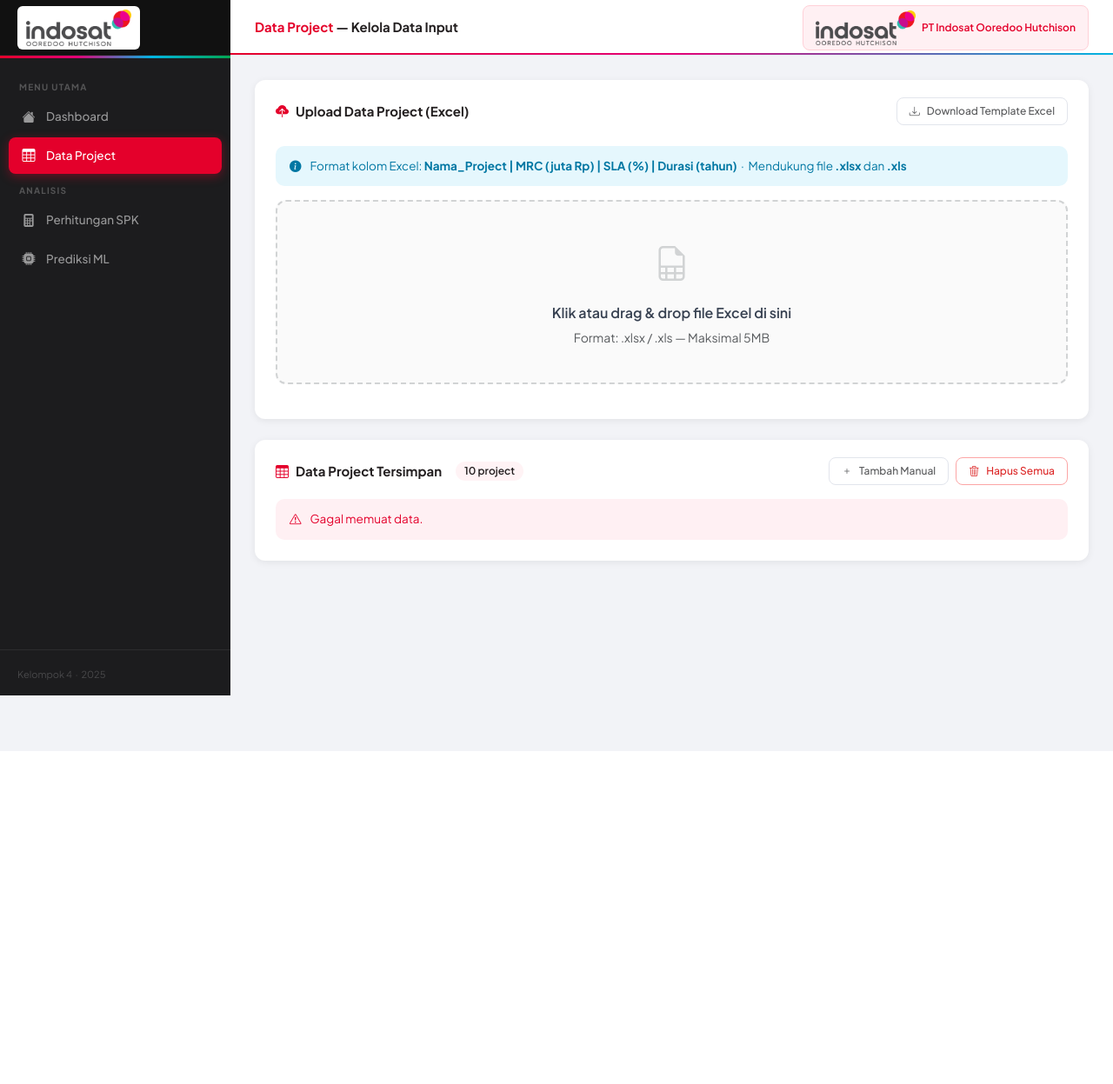
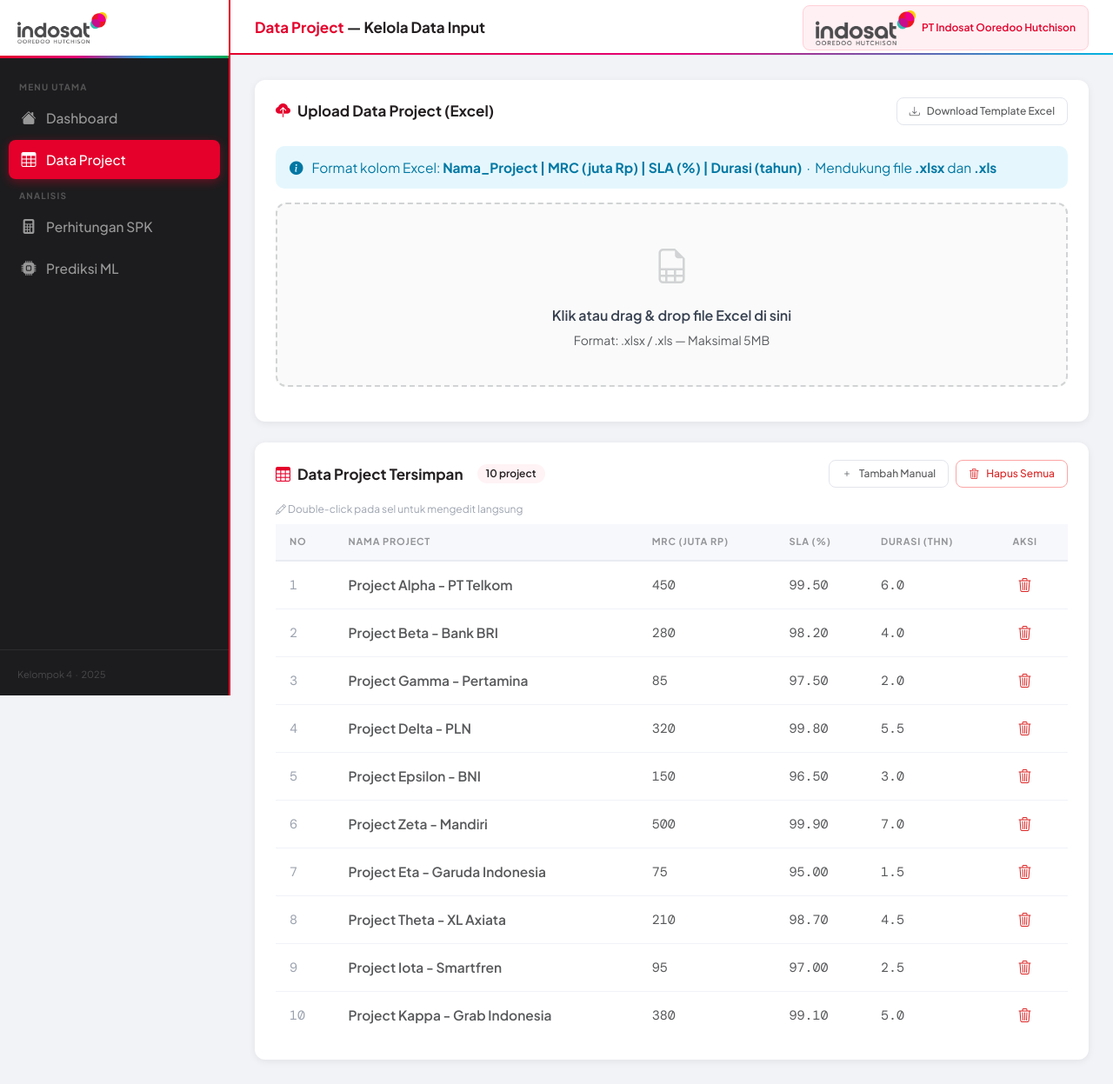
Before and after one commit to zifu10/SPK_Project_Indosat, a Flask app: page /data/ in a window 1280 px wide. Shown: the whole page at 87% size. Before the commit the page ends 864 px from the top, so only its background shows below. Run offline with Flask 3, Linux system fonts and the light colour scheme; data comes from the database, SQL or seed files in the repository.

Commit message:
First Revised

```diff
--- a/routes/data.py
+++ b/routes/data.py
@@ -271,11 +271,15 @@ def tambah():
 @data_bp.route('/list', methods=['GET'])
 def list_projects():
     projects = get_all_projects()
-    # Konversi Decimal ke float agar bisa di-JSON-serialize
+    cleaned = []
     for p in projects:
-        p['mrc']    = float(p['mrc'])
-        p['sla']    = float(p['sla'])
-        p['durasi'] = float(p['durasi'])
-        p['created_at']  = str(p['created_at'])
-        p['updated_at']  = str(p['updated_at'])
-    return jsonify({'success': True, 'data': projects})
+        cleaned.append({
+            'id':           int(p['id']),
+            'nama_project': str(p['nama_project']),
+            'mrc':          float(p['mrc']),
+            'sla':          float(p['sla']),
+            'durasi':       float(p['durasi']),
+            'created_at':   str(p['created_at']) if p.get('created_at') else '',
+            'updated_at':   str(p['updated_at']) if p.get('updated_at') else '',
+        })
+    return jsonify({'success': True, 'data': cleaned})
--- a/static/css/style.css
+++ b/static/css/style.css
@@ -43,23 +43,23 @@ body {
     display: flex;
     flex-direction: column;
     z-index: 1000;
+    border-right: 2px solid var(--ioh-red);
 }
 
 .sidebar-brand {
-    padding: 0 20px;
+    padding: 0;
     height: var(--topbar-h);
     display: flex;
     align-items: center;
-    background: #111111;
-    border-bottom: 1px solid rgba(255,255,255,.06);
+    background: white;
+    border-bottom: none;
 }
 
 .sidebar-brand img {
-    height: 50px;
+    height: 60px;
     width: auto;
-    background: white;
-    padding: 4px 10px;
-    border-radius: 6px;
+    padding: 12px 20px;
+    object-fit: contain;
 }
 
 .sidebar-color-bar {
@@ -95,7 +95,7 @@ body {
     border-radius: 8px;
     color: rgba(255,255,255,.55);
     text-decoration: none;
-    font-size: 13.5px;
+    font-size: 15.5px;
     font-weight: 500;
     transition: var(--transition);
     margin-bottom: 2px;
@@ -112,7 +112,7 @@ body {
     box-shadow: 0 3px 12px rgba(228,0,43,.4);
 }
 
-.sidebar-link i { font-size: 15px; width: 18px; text-align: center; flex-shrink: 0; }
+.sidebar-link i { font-size: 17px; width: 18px; text-align: center; flex-shrink: 0; }
 
 .sidebar-footer {
     padding: 14px 20px;
@@ -149,7 +149,7 @@ body {
 }
 
 .topbar-title {
-    font-size: 15px;
+    font-size: 17px;
     font-weight: 700;
     color: var(--ioh-black);
     flex: 1;
@@ -201,7 +201,7 @@ body {
 }
 
 .card-title-custom {
-    font-size: 15px;
+    font-size: 17px;
     font-weight: 700;
     color: var(--ioh-black);
     display: flex;
@@ -254,7 +254,7 @@ body {
     color: white;
     padding: 10px 20px;
     border-radius: 8px;
-    font-size: 13.5px;
+    font-size: 15.5px;
     font-weight: 600;
     transition: var(--transition);
     display: inline-flex;
@@ -279,7 +279,7 @@ body {
     color: var(--ioh-gray-dark);
     padding: 9px 18px;
     border-radius: 8px;
-    font-size: 13.5px;
+    font-size: 15.5px;
     font-weight: 500;
     transition: var(--transition);
     display: inline-flex;
@@ -300,7 +300,7 @@ body {
     width: 100%;
     border-collapse: separate;
     border-spacing: 0;
-    font-size: 13.5px;
+    font-size: 15.5px;
 }
 
 .table-custom thead th {
@@ -354,10 +354,10 @@ body {
 .method-card.selected { border-color: var(--ioh-red); background: #FFF8FA; box-shadow: 0 4px 18px rgba(228,0,43,.15); }
 .method-card .method-name { font-size: 20px; font-weight: 800; color: var(--ioh-red); font-family: 'DM Mono', monospace; }
 .method-card .method-full { font-size: 11.5px; color: var(--ioh-gray-mid); margin-top: 3px; }
-.method-card .method-desc { font-size: 13px; color: var(--ioh-gray-dark); margin-top: 10px; line-height: 1.55; }
+.method-card .method-desc { font-size: 15px; color: var(--ioh-gray-dark); margin-top: 10px; line-height: 1.55; }
 
 /* ===== ALERTS ===== */
-.alert-custom { border-radius: 10px; padding: 13px 16px; font-size: 13.5px; border: none; display: flex; align-items: flex-start; gap: 10px; }
+.alert-custom { border-radius: 10px; padding: 13px 16px; font-size: 15.5px; border: none; display: flex; align-items: flex-start; gap: 10px; }
 .alert-success-custom { background: #E5F7EE; color: #006B35; }
 .alert-error-custom   { background: #FFF0F3; color: var(--ioh-red); }
 .alert-info-custom    { background: #E5F7FD; color: #0077A3; }
@@ -406,7 +406,7 @@ body {
     border: 1.5px solid var(--ioh-red);
     border-radius: 6px;
     padding: 4px 8px;
-    font-size: 13px;
+    font-size: 15px;
     width: 100%;
     outline: none;
 }
@@ -415,7 +415,7 @@ body {
 .preview-table-wrap { max-height: 400px; overflow-y: auto; }
 
 /* ===== MISC ===== */
-.mono { font-family: 'DM Mono', monospace; font-size: 13px; }
+.mono { font-family: 'DM Mono', monospace; font-size: 15px; }
 
 ::-webkit-scrollbar { width: 5px; height: 5px; }
 ::-webkit-scrollbar-track { background: transparent; }
--- a/templates/data_project.html
+++ b/templates/data_project.html
@@ -168,7 +168,7 @@ async function loadTable() {
             return;
         }
 
-        let rows = data.map(p => `
+        let rows = data.map((p, i) => `
             <tr id="row-${p.id}">
                 <td class="mono" style="color:#9CA3AF">${i + 1}</td>
                 <td class="fw-semibold editable-cell" ondblclick="editCell(this, ${p.id}, 'nama_project')">${p.nama_project}</td>
```
